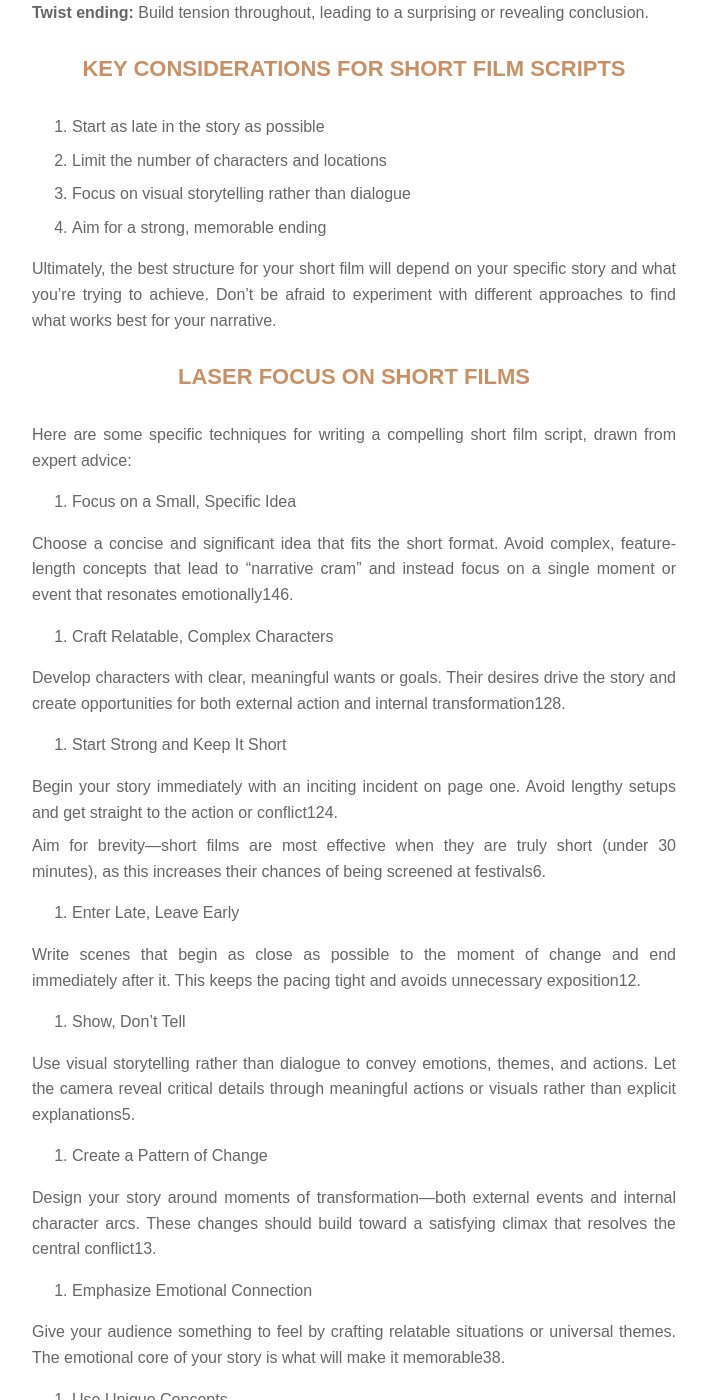
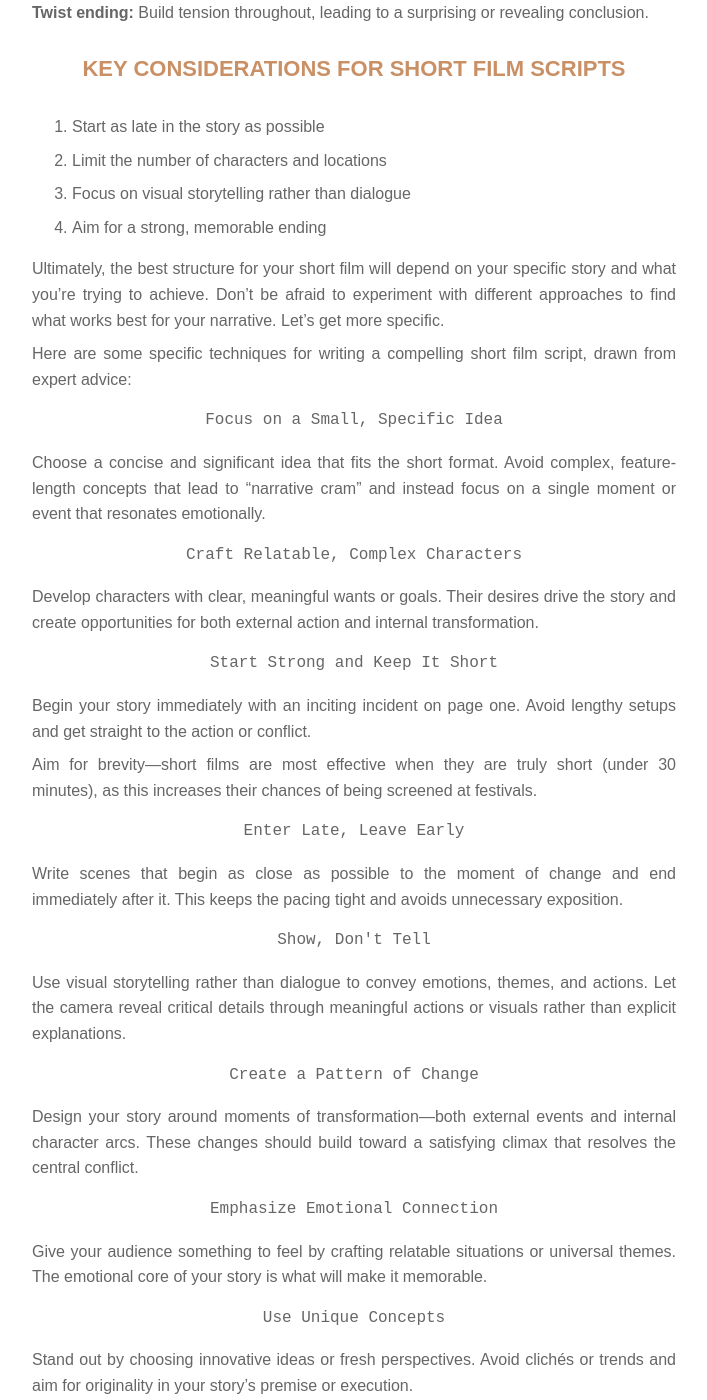
Before and after one commit to fabriziotappero/focusaway.com, a Jekyll site: the page built from _posts/2025-3-5-making-short-films.md, in a window 1280 px wide and 1400 px high, scrolled down 1687 px. Shown: the whole window, without its empty margins (286-993 px from the left). Built offline with Jekyll 4.4.1, drawn with Linux system fonts in a browser that asks for light colours; nearby versions of some CDN libraries; some web fonts are replaced; some of the changed text lies outside the part shown.

Commit message:
minor corrections

```diff
--- a/_posts/2025-3-5-making-short-films.md
+++ b/_posts/2025-3-5-making-short-films.md
@@ -38,53 +38,51 @@
 
 4. Aim for a strong, memorable ending
 
-Ultimately, the best structure for your short film will depend on your specific story and what you're trying to achieve. Don't be afraid to experiment with different approaches to find what works best for your narrative.
-
-#### Laser Focus on Short Films
+Ultimately, the best structure for your short film will depend on your specific story and what you're trying to achieve. Don't be afraid to experiment with different approaches to find what works best for your narrative. Let's get more specific.
 
 Here are some specific techniques for writing a compelling short film script, drawn from expert advice:
 
-1. Focus on a Small, Specific Idea
+    Focus on a Small, Specific Idea
 
-Choose a concise and significant idea that fits the short format. Avoid complex, feature-length concepts that lead to "narrative cram" and instead focus on a single moment or event that resonates emotionally146.
+Choose a concise and significant idea that fits the short format. Avoid complex, feature-length concepts that lead to "narrative cram" and instead focus on a single moment or event that resonates emotionally.
 
-2. Craft Relatable, Complex Characters
+    Craft Relatable, Complex Characters
 
-Develop characters with clear, meaningful wants or goals. Their desires drive the story and create opportunities for both external action and internal transformation128.
+Develop characters with clear, meaningful wants or goals. Their desires drive the story and create opportunities for both external action and internal transformation.
 
-3. Start Strong and Keep It Short
+    Start Strong and Keep It Short
 
-Begin your story immediately with an inciting incident on page one. Avoid lengthy setups and get straight to the action or conflict124.
+Begin your story immediately with an inciting incident on page one. Avoid lengthy setups and get straight to the action or conflict.
 
-Aim for brevity—short films are most effective when they are truly short (under 30 minutes), as this increases their chances of being screened at festivals6.
+Aim for brevity—short films are most effective when they are truly short (under 30 minutes), as this increases their chances of being screened at festivals.
 
-4. Enter Late, Leave Early
+    Enter Late, Leave Early
 
-Write scenes that begin as close as possible to the moment of change and end immediately after it. This keeps the pacing tight and avoids unnecessary exposition12.
+Write scenes that begin as close as possible to the moment of change and end immediately after it. This keeps the pacing tight and avoids unnecessary exposition.
 
-5. Show, Don't Tell
+    Show, Don't Tell
 
-Use visual storytelling rather than dialogue to convey emotions, themes, and actions. Let the camera reveal critical details through meaningful actions or visuals rather than explicit explanations5.
+Use visual storytelling rather than dialogue to convey emotions, themes, and actions. Let the camera reveal critical details through meaningful actions or visuals rather than explicit explanations.
 
-6. Create a Pattern of Change
+    Create a Pattern of Change
 
-Design your story around moments of transformation—both external events and internal character arcs. These changes should build toward a satisfying climax that resolves the central conflict13.
+Design your story around moments of transformation—both external events and internal character arcs. These changes should build toward a satisfying climax that resolves the central conflict.
 
-7. Emphasize Emotional Connection
+    Emphasize Emotional Connection
 
-Give your audience something to feel by crafting relatable situations or universal themes. The emotional core of your story is what will make it memorable38.
+Give your audience something to feel by crafting relatable situations or universal themes. The emotional core of your story is what will make it memorable.
 
-8. Use Unique Concepts
+    Use Unique Concepts
 
-Stand out by choosing innovative ideas or fresh perspectives. Avoid clichés or trends and aim for originality in your story's premise or execution6.
+Stand out by choosing innovative ideas or fresh perspectives. Avoid clichés or trends and aim for originality in your story's premise or execution.
 
-9. Keep Formatting Professional
+    Keep Formatting Professional
 
-Follow proper screenplay formatting rules to make your script easy to read and industry-standard2.
+Follow proper screenplay formatting rules to make your script easy to read and industry-standard.
 
 By applying these techniques, you can create a concise, impactful short film script that resonates with audiences while showcasing your storytelling skills.
 
 #### A Final Note
-Making good short films is hard and still a lot of good ones are made every year. *Validation* by Kurt Kuenne was made 16 years ago.
+Making good short films is hard and still a lot of good ones are made every year. *Validation* by Kurt Kuenne was made 16 years ago. What do you tihnk about it? I certainly thing that a good camera is the last thing you need.
 
 <iframe src="//www.youtube.com/embed/Cbk980jV7Ao?modestbranding=1&autohide=1&showinfo=0&controls=1" frameborder="0" width="400" height="220" allowfullscreen></iframe>
```
